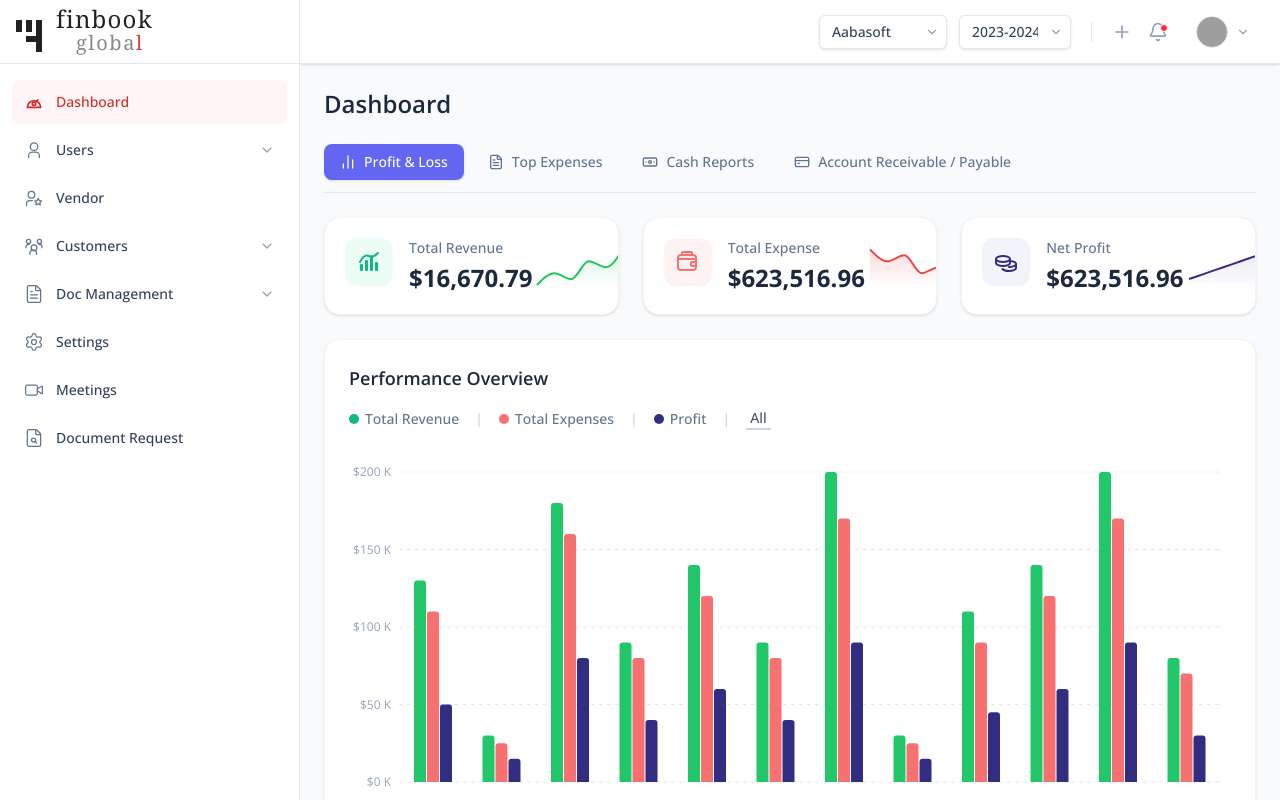
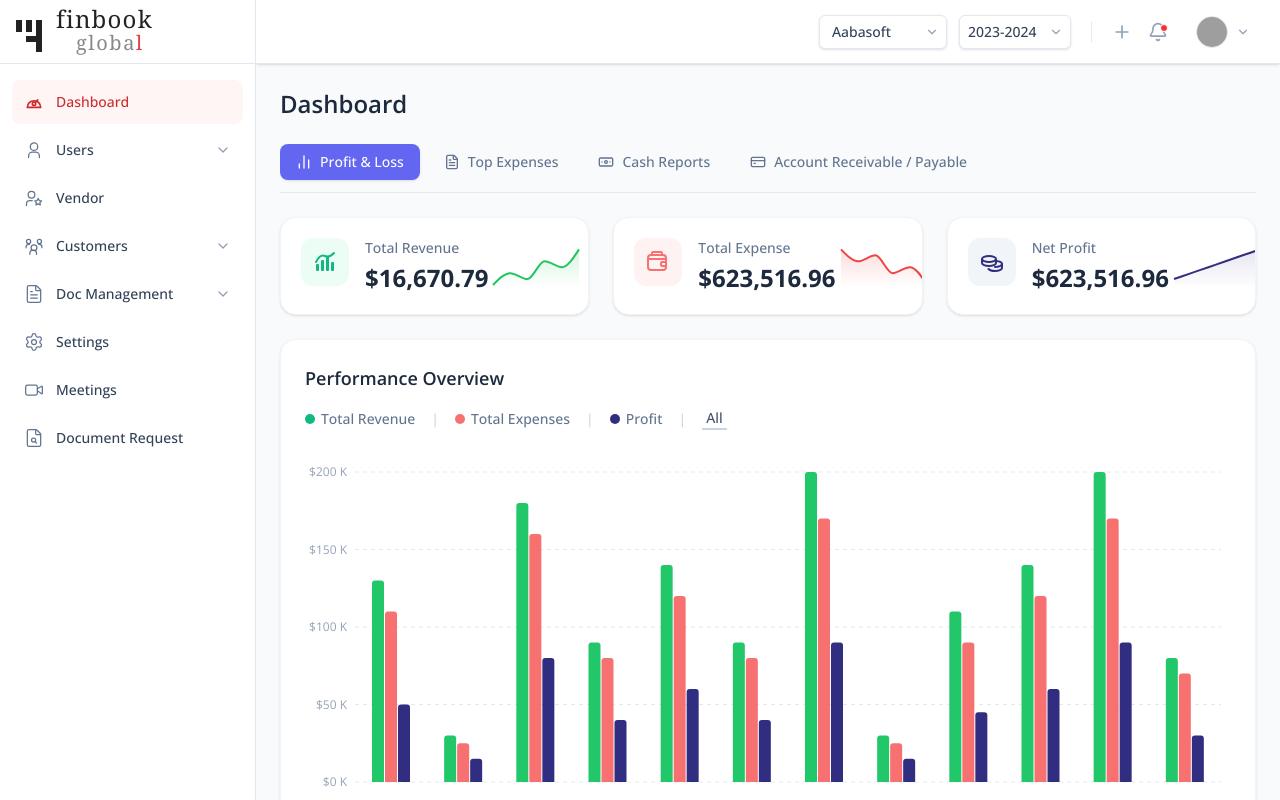
Before and after one commit to abhinavsd07-cyber/vite-project, a React (Vite) app: page /dashboard in a window 1280 px wide. Built offline with nearby package versions, Linux system fonts and the light colour scheme; grey boxes are pictures that could not be loaded.

Commit message:
perfcet2

```diff
--- a/src/components/layout/Header.jsx
+++ b/src/components/layout/Header.jsx
@@ -84,7 +84,7 @@ export const Header = ({ setMobileMenuOpen }) => {
           {/* Dropdown 2: Year */}
           <div className="relative hidden sm:block">
             <select
-              className="appearance-none w-28 px-3 py-1.5 border border-slate-200 text-slate-700 bg-white shadow-sm rounded-md hover:border-slate-300 focus:outline-none focus:ring-2 focus:ring-indigo-500/20 focus:border-indigo-500 transition-colors text-sm font-medium cursor-pointer pr-8"
+              className="appearance-none w-28 px-2 py-1.5 border border-slate-200 text-slate-700 bg-white shadow-sm rounded-md hover:border-slate-300 focus:outline-none focus:ring-2 focus:ring-indigo-500/20 focus:border-indigo-500 transition-colors text-sm font-medium cursor-pointer pr-8"
               defaultValue="2023-2024"
               onChange={(e) => handleAction(`Selected Year: ${e.target.value}`)}
             >
--- a/src/components/layout/Sidebar.jsx
+++ b/src/components/layout/Sidebar.jsx
@@ -146,7 +146,7 @@ export const Sidebar = ({ collapsed, onClose }) => {
         "h-full  flex flex-col bg-slate-50 border-r border-slate-200 transition-all duration-300 ease-in-out",
         collapsed ? "w-20" : "w-64",
       )}
-   style={{width:"300px"}} >
+   >
       {/* Logo + Controls */}
       <div className="flex h-16 items-center flex-shrink-0 px-4 justify-between border-b border-slate-200 bg-white">
         <div className="flex items-center gap-2 overflow-hidden min-w-0">
```
